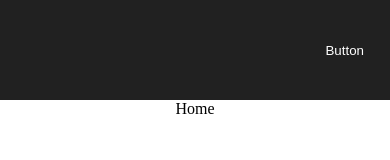
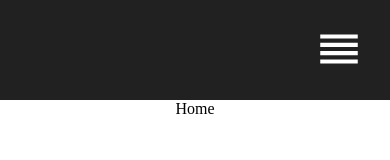
Before and after one commit to carolina-gomez/portfolio-website, a React (Create React App) app: page / in a window 390 px wide. Shown: the top 160 px of the page. Built offline with nearby package versions, Linux system fonts and the light colour scheme.

Commit message:
navbar responsive logic

```diff
--- a/src/components/Navbar.js
+++ b/src/components/Navbar.js
@@ -1,12 +1,18 @@
-import React from 'react'
+import React, { useState } from 'react'
 import { Link } from "react-router-dom";
 import "../styles/Navbar.css"
+import ReorderIcon from "@material-ui/icons/Reorder";
 
 function Navbar() {
+    const [expandNavbar, setExpandNavbar] = useState(false);
   return (
-    <div className='navbar'>
+    <div className='navbar' id={expandNavbar ? "open" : "close"}>
         <div className='toggleButton'>
-            <button>Button</button>
+            <button onClick={() => {
+                setExpandNavbar((prev) => !prev)
+            }}>
+                <ReorderIcon/>
+            </button>
         </div>
         <div className='links'>
             <Link to='/'>Home</Link>
```
